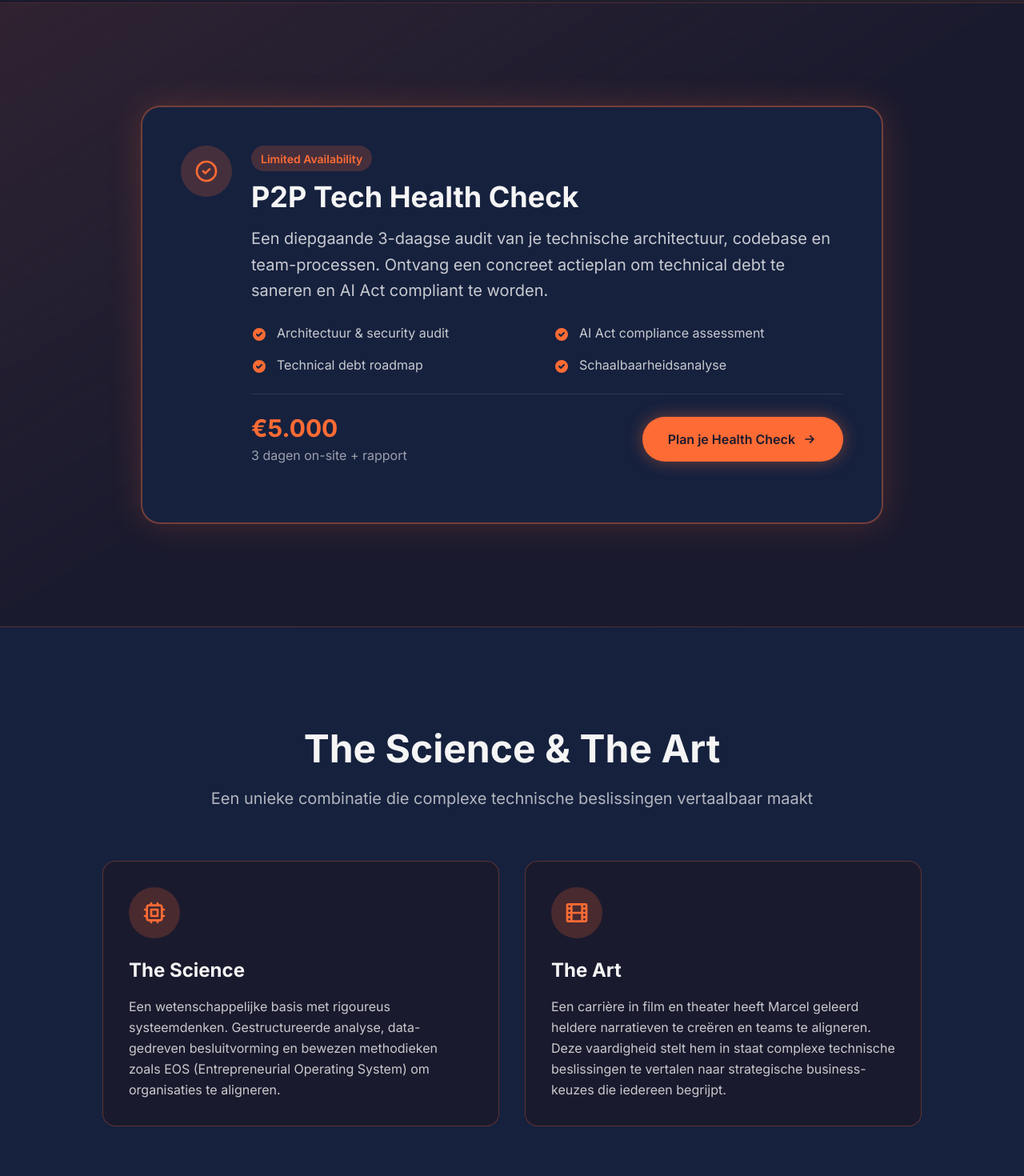
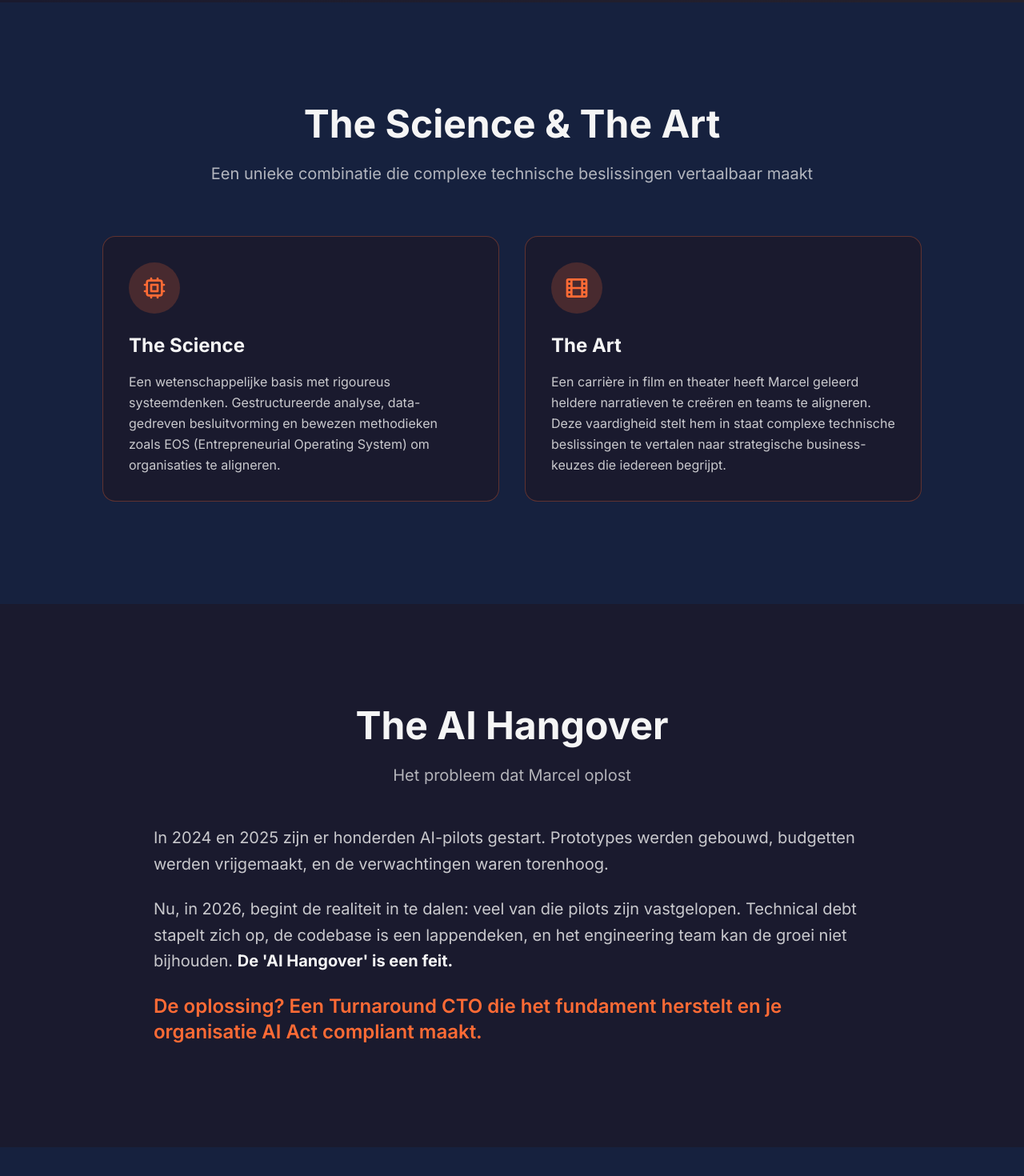
Before and after one commit to TripleM66/prompt2production, a Next.js app: page /solutions in a window 1280 px wide. Shown: the part 920-2390 px from the top of the page at 80% size. Built offline with nearby package versions, Linux system fonts and the light colour scheme.

Commit message:
refactor: herorden Solutions pagina naar logische flow - probleem sectie toegevoegd, Tech Health Check verplaatst

```diff
--- a/src/app/solutions/page.tsx
+++ b/src/app/solutions/page.tsx
@@ -59,73 +59,6 @@ export default function SolutionsPage() {
         </div>
       </section>
 
-      {/* Tech Health Check - Lead Magnet */}
-      <section className="py-20 lg:py-32 bg-gradient-to-br from-accent-orange/10 via-background to-background border-y border-accent-orange/20">
-        <div className="max-w-5xl mx-auto px-6 sm:px-8 lg:px-12">
-          <div className="bg-surface-dark border-2 border-accent-orange/40 rounded-3xl p-8 lg:p-12 shadow-[0_0_40px_rgba(255,107,53,0.2)]">
-            <div className="flex items-start gap-6 mb-6">
-              <div className="flex-shrink-0 w-16 h-16 bg-accent-orange/20 rounded-full flex items-center justify-center">
-                <svg className="w-8 h-8 text-accent-orange" fill="none" viewBox="0 0 24 24" stroke="currentColor">
-                  <path strokeLinecap="round" strokeLinejoin="round" strokeWidth={2} d="M9 12l2 2 4-4m6 2a9 9 0 11-18 0 9 9 0 0118 0z" />
-                </svg>
-              </div>
-              <div className="flex-1">
-                <div className="inline-block px-3 py-1 bg-accent-orange/20 rounded-full mb-3">
-                  <span className="text-accent-orange text-sm font-semibold">Limited Availability</span>
-                </div>
-                <h2 className="text-3xl lg:text-4xl font-bold text-foreground mb-4">
-                  P2P Tech Health Check
-                </h2>
-                <p className="text-xl text-foreground/80 mb-6 leading-relaxed">
-                  Een diepgaande 3-daagse audit van je technische architectuur, codebase en team-processen. Ontvang een concreet actieplan om technical debt te saneren en AI Act compliant te worden.
-                </p>
-                <div className="grid grid-cols-1 md:grid-cols-2 gap-4 mb-6">
-                  <div className="flex items-start gap-3">
-                    <svg className="w-5 h-5 text-accent-orange mt-1 flex-shrink-0" fill="currentColor" viewBox="0 0 20 20">
-                      <path fillRule="evenodd" d="M10 18a8 8 0 100-16 8 8 0 000 16zm3.707-9.293a1 1 0 00-1.414-1.414L9 10.586 7.707 9.293a1 1 0 00-1.414 1.414l2 2a1 1 0 001.414 0l4-4z" clipRule="evenodd" />
-                    </svg>
-                    <span className="text-foreground/80">Architectuur & security audit</span>
-                  </div>
-                  <div className="flex items-start gap-3">
-                    <svg className="w-5 h-5 text-accent-orange mt-1 flex-shrink-0" fill="currentColor" viewBox="0 0 20 20">
-                      <path fillRule="evenodd" d="M10 18a8 8 0 100-16 8 8 0 000 16zm3.707-9.293a1 1 0 00-1.414-1.414L9 10.586 7.707 9.293a1 1 0 00-1.414 1.414l2 2a1 1 0 001.414 0l4-4z" clipRule="evenodd" />
-                    </svg>
-                    <span className="text-foreground/80">AI Act compliance assessment</span>
-                  </div>
-                  <div className="flex items-start gap-3">
-                    <svg className="w-5 h-5 text-accent-orange mt-1 flex-shrink-0" fill="currentColor" viewBox="0 0 20 20">
-                      <path fillRule="evenodd" d="M10 18a8 8 0 100-16 8 8 0 000 16zm3.707-9.293a1 1 0 00-1.414-1.414L9 10.586 7.707 9.293a1 1 0 00-1.414 1.414l2 2a1 1 0 001.414 0l4-4z" clipRule="evenodd" />
-                    </svg>
-                    <span className="text-foreground/80">Technical debt roadmap</span>
-                  </div>
-                  <div className="flex items-start gap-3">
-                    <svg className="w-5 h-5 text-accent-orange mt-1 flex-shrink-0" fill="currentColor" viewBox="0 0 20 20">
-                      <path fillRule="evenodd" d="M10 18a8 8 0 100-16 8 8 0 000 16zm3.707-9.293a1 1 0 00-1.414-1.414L9 10.586 7.707 9.293a1 1 0 00-1.414 1.414l2 2a1 1 0 001.414 0l4-4z" clipRule="evenodd" />
-                    </svg>
-                    <span className="text-foreground/80">Schaalbaarheidsanalyse</span>
-                  </div>
-                </div>
-                <div className="flex flex-col sm:flex-row items-start sm:items-center justify-between gap-4 pt-6 border-t border-white/10">
-                  <div>
-                    <div className="text-3xl font-bold text-accent-orange mb-1">€5.000</div>
-                    <div className="text-foreground/60">3 dagen on-site + rapport</div>
-                  </div>
-                  <a
-                    href="/contact"
-                    className="inline-flex items-center px-8 py-4 bg-accent-orange text-background font-semibold rounded-full hover:bg-accent-orange/90 transition-all duration-300 shadow-[0_0_20px_rgba(255,107,53,0.4)] hover:shadow-[0_0_30px_rgba(255,107,53,0.6)] focus:outline-none focus:ring-2 focus:ring-accent-orange focus:ring-offset-2 focus:ring-offset-surface-dark"
-                  >
-                    Plan je Health Check
-                    <svg className="ml-2 w-5 h-5" fill="none" viewBox="0 0 24 24" stroke="currentColor">
-                      <path strokeLinecap="round" strokeLinejoin="round" strokeWidth={2} d="M13 7l5 5m0 0l-5 5m5-5H6" />
-                    </svg>
-                  </a>
-                </div>
-              </div>
-            </div>
-          </div>
-        </div>
-      </section>
-
       {/* The Science & The Art */}
       <section className="py-20 lg:py-32 bg-surface-dark">
         <div className="max-w-7xl mx-auto px-6 sm:px-8 lg:px-12">
@@ -168,8 +101,36 @@ export default function SolutionsPage() {
         </div>
       </section>
 
+      {/* Het Probleem - The AI Hangover */}
+      <section className="py-20 lg:py-32 bg-background">
+        <div className="max-w-7xl mx-auto px-6 sm:px-8 lg:px-12">
+          <div className="max-w-4xl mx-auto">
+            <div className="text-center mb-12">
+              <h2 className="text-3xl lg:text-5xl font-bold text-foreground mb-6">
+                The AI Hangover
+              </h2>
+              <p className="text-xl text-foreground/70">
+                Het probleem dat Marcel oplost
+              </p>
+            </div>
+
+            <div className="space-y-6 text-xl text-foreground/80 leading-relaxed">
+              <p>
+                In 2024 en 2025 zijn er honderden AI-pilots gestart. Prototypes werden gebouwd, budgetten werden vrijgemaakt, en de verwachtingen waren torenhoog.
+              </p>
+              <p>
+                Nu, in 2026, begint de realiteit in te dalen: veel van die pilots zijn vastgelopen. Technical debt stapelt zich op, de codebase is een lappendeken, en het engineering team kan de groei niet bijhouden. <strong className="text-foreground">De 'AI Hangover' is een feit.</strong>
+              </p>
+              <p className="text-accent-orange font-semibold text-2xl">
+                De oplossing? Een Turnaround CTO die het fundament herstelt en je organisatie AI Act compliant maakt.
+              </p>
+            </div>
+          </div>
+        </div>
+      </section>
+
       {/* Expertise & Ervaring */}
-      <section id="expertise" className="py-20 lg:py-32 bg-background">
+      <section id="expertise" className="py-20 lg:py-32 bg-surface-dark">
         <div className="max-w-7xl mx-auto px-6 sm:px-8 lg:px-12">
           <div className="text-center mb-16">
             <h2 className="text-3xl lg:text-5xl font-bold text-foreground mb-4">
@@ -342,6 +303,73 @@ export default function SolutionsPage() {
         </div>
       </section>
 
+      {/* Tech Health Check - Lead Magnet */}
+      <section className="py-20 lg:py-32 bg-gradient-to-br from-accent-orange/10 via-background to-background border-y border-accent-orange/20">
+        <div className="max-w-5xl mx-auto px-6 sm:px-8 lg:px-12">
+          <div className="bg-surface-dark border-2 border-accent-orange/40 rounded-3xl p-8 lg:p-12 shadow-[0_0_40px_rgba(255,107,53,0.2)]">
+            <div className="flex flex-col lg:flex-row items-start gap-6 mb-6">
+              <div className="flex-shrink-0 w-16 h-16 bg-accent-orange/20 rounded-full flex items-center justify-center">
+                <svg className="w-8 h-8 text-accent-orange" fill="none" viewBox="0 0 24 24" stroke="currentColor">
+                  <path strokeLinecap="round" strokeLinejoin="round" strokeWidth={2} d="M9 12l2 2 4-4m6 2a9 9 0 11-18 0 9 9 0 0118 0z" />
+                </svg>
+              </div>
+              <div className="flex-1">
+                <div className="inline-block px-3 py-1 bg-accent-orange/20 rounded-full mb-3">
+                  <span className="text-accent-orange text-sm font-semibold">Limited Availability</span>
+                </div>
+                <h2 className="text-3xl lg:text-4xl font-bold text-foreground mb-4">
+                  P2P Tech Health Check
+                </h2>
+                <p className="text-xl text-foreground/80 mb-6 leading-relaxed">
+                  Weet je niet waar je moet beginnen? Start met een diepgaande 3-daagse audit van je technische architectuur, codebase en team-processen. Ontvang een concreet actieplan om de AI Hangover te overwinnen.
+                </p>
+                <div className="grid grid-cols-1 md:grid-cols-2 gap-4 mb-6">
+                  <div className="flex items-start gap-3">
+                    <svg className="w-5 h-5 text-accent-orange mt-1 flex-shrink-0" fill="currentColor" viewBox="0 0 20 20">
+                      <path fillRule="evenodd" d="M10 18a8 8 0 100-16 8 8 0 000 16zm3.707-9.293a1 1 0 00-1.414-1.414L9 10.586 7.707 9.293a1 1 0 00-1.414 1.414l2 2a1 1 0 001.414 0l4-4z" clipRule="evenodd" />
+                    </svg>
+                    <span className="text-foreground/80">Architectuur & security audit</span>
+                  </div>
+                  <div className="flex items-start gap-3">
+                    <svg className="w-5 h-5 text-accent-orange mt-1 flex-shrink-0" fill="currentColor" viewBox="0 0 20 20">
+                      <path fillRule="evenodd" d="M10 18a8 8 0 100-16 8 8 0 000 16zm3.707-9.293a1 1 0 00-1.414-1.414L9 10.586 7.707 9.293a1 1 0 00-1.414 1.414l2 2a1 1 0 001.414 0l4-4z" clipRule="evenodd" />
+                    </svg>
+                    <span className="text-foreground/80">AI Act compliance assessment</span>
+                  </div>
+                  <div className="flex items-start gap-3">
+                    <svg className="w-5 h-5 text-accent-orange mt-1 flex-shrink-0" fill="currentColor" viewBox="0 0 20 20">
+                      <path fillRule="evenodd" d="M10 18a8 8 0 100-16 8 8 0 000 16zm3.707-9.293a1 1 0 00-1.414-1.414L9 10.586 7.707 9.293a1 1 0 00-1.414 1.414l2 2a1 1 0 001.414 0l4-4z" clipRule="evenodd" />
+                    </svg>
+                    <span className="text-foreground/80">Technical debt roadmap</span>
+                  </div>
+                  <div className="flex items-start gap-3">
+                    <svg className="w-5 h-5 text-accent-orange mt-1 flex-shrink-0" fill="currentColor" viewBox="0 0 20 20">
+                      <path fillRule="evenodd" d="M10 18a8 8 0 100-16 8 8 0 000 16zm3.707-9.293a1 1 0 00-1.414-1.414L9 10.586 7.707 9.293a1 1 0 00-1.414 1.414l2 2a1 1 0 001.414 0l4-4z" clipRule="evenodd" />
+                    </svg>
+                    <span className="text-foreground/80">Schaalbaarheidsanalyse</span>
+                  </div>
+                </div>
+                <div className="flex flex-col sm:flex-row items-start sm:items-center justify-between gap-4 pt-6 border-t border-white/10">
+                  <div>
+                    <div className="text-3xl font-bold text-accent-orange mb-1">€5.000</div>
+                    <div className="text-foreground/60">3 dagen on-site + rapport</div>
+                  </div>
+                  <a
+                    href="/contact"
+                    className="inline-flex items-center px-8 py-4 bg-accent-orange text-background font-semibold rounded-full hover:bg-accent-orange/90 transition-all duration-300 shadow-[0_0_20px_rgba(255,107,53,0.4)] hover:shadow-[0_0_30px_rgba(255,107,53,0.6)] focus:outline-none focus:ring-2 focus:ring-accent-orange focus:ring-offset-2 focus:ring-offset-surface-dark"
+                  >
+                    Plan je Health Check
+                    <svg className="ml-2 w-5 h-5" fill="none" viewBox="0 0 24 24" stroke="currentColor">
+                      <path strokeLinecap="round" strokeLinejoin="round" strokeWidth={2} d="M13 7l5 5m0 0l-5 5m5-5H6" />
+                    </svg>
+                  </a>
+                </div>
+              </div>
+            </div>
+          </div>
+        </div>
+      </section>
+
       {/* Start with the Vibe - Link naar Academy */}
       <section className="py-20 lg:py-32 bg-gradient-to-br from-accent-blue/10 via-background to-background border-y border-accent-blue/20">
         <div className="max-w-5xl mx-auto px-6 sm:px-8 lg:px-12">
```
